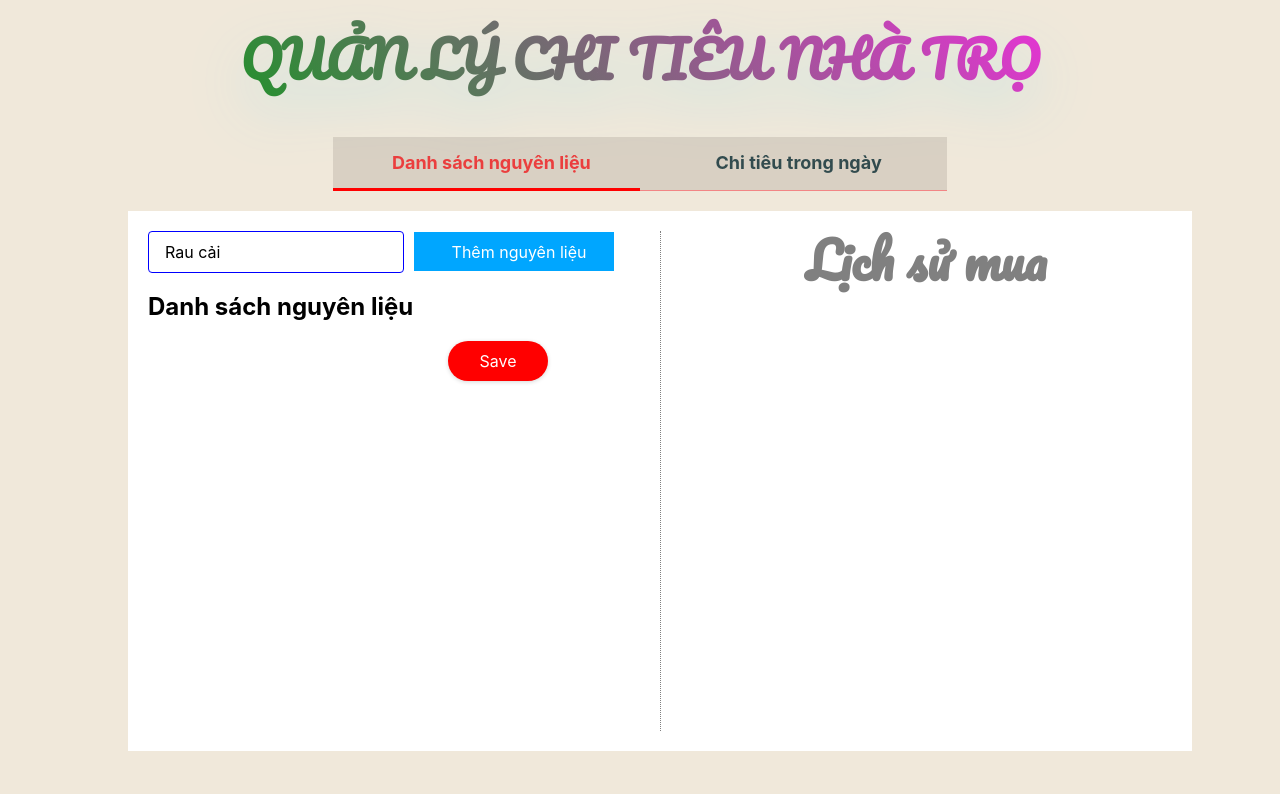
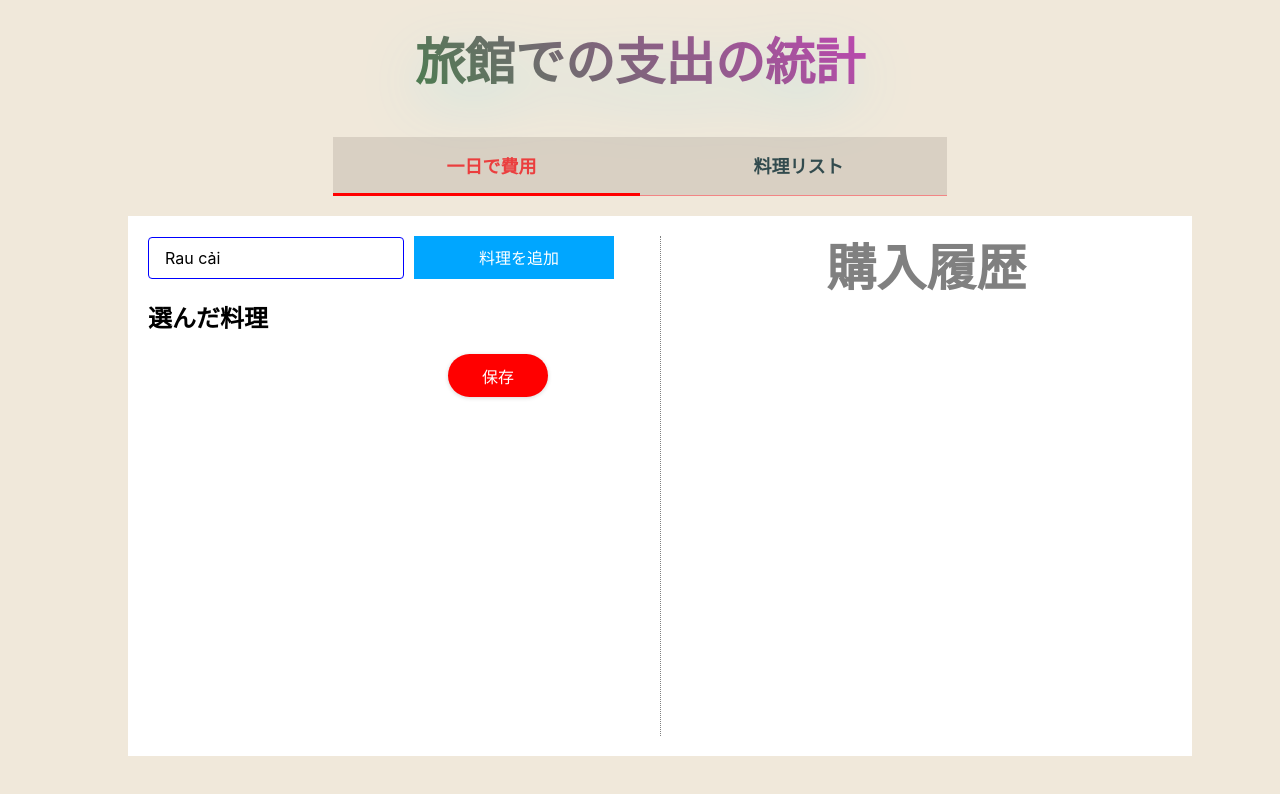
Before and after one commit to nguyengocaocuong/itss-project-react1, a React (Create React App) app: page / in a window 1280 px wide. Shown: the top 794 px of the page. Built offline with nearby package versions, Linux system fonts and the light colour scheme; the HTML template or start-up script is replaced by a standard one.

Commit message:
add Japanese

```diff
--- a/src/App.js
+++ b/src/App.js
@@ -6,7 +6,7 @@ function App() {
   const [id,setId] = useState(1)
   return (
     <div className="App">
-      <h1 className="title">QUẢN LÝ CHI TIÊU NHÀ TRỌ</h1>
+      <h1 className="title">旅館での支出の統計</h1>
       <Menu changeId={setId} id={id}/>
       <MainContent id={id}/>
     </div>
--- a/src/component/daily-cost/DailyCost.jsx
+++ b/src/component/daily-cost/DailyCost.jsx
@@ -18,7 +18,7 @@ const DailyCost = () => {
                 <AddFood add={addDailyData} />
             </div>
             <div className='right-content'>
-                <h1> Lịch sử mua</h1>
+                <h1>購入履歴</h1>
                 <div className='card-container'>
                     {
                         data.length > 0 ? data.map((i, index) => <Card item={i} key={index} />) : <></>
--- a/src/component/daily-cost/add-food/AddFood.jsx
+++ b/src/component/daily-cost/add-food/AddFood.jsx
@@ -16,10 +16,10 @@ const AddFood = ({add}) => {
                     {foods.Thit.map(i => <option key={i.id} value={i.id}>{i.name}</option>)}
                     {foods.Ca.map(i => <option key={i.id} value={i.id}>{i.name}</option>)}
                 </select>
-                <button onClick={()=>handleAddFood(selectId)}><i class="fa fa-plus" aria-hidden="true"></i>Thêm nguyên liệu</button>
+                <button onClick={()=>handleAddFood(selectId)}><i class="fa fa-plus" aria-hidden="true"></i>料理を追加</button>
             </div>
             <div className='list-food'>
-                <h2>Danh sách nguyên liệu</h2>
+                <h2>選んだ料理</h2>
                 {
                     dailyData.listFood.map((i,index) => (
                         <p className='food-item' key={index}>
@@ -30,7 +30,7 @@ const AddFood = ({add}) => {
                     ))
                 }
             </div>
-            <button className='save' onClick={()=>{add(dailyData);setDailyData({date:null,listFood:[]})}}>Save</button>
+            <button className='save' onClick={()=>{add(dailyData);setDailyData({date:null,listFood:[]})}}>保存</button>
         </div>
     );
 }
--- a/src/component/daily-cost/card/Card.jsx
+++ b/src/component/daily-cost/card/Card.jsx
@@ -4,15 +4,14 @@ const sum = (array)=>{
     for(let i = 0;i < array.length;i++) {
         total += parseInt(array[i].price)
     }
-    console.log(total)
     return total
 }
 function Card({item}) {
     return (
         <div className='card'>
-            <p><span>Ngày mua :</span> <span>{item.date}</span></p>
-            <p><span>Tổng số nguyên liệu :</span> <span>{item.listFood.length}</span></p>
-            <p><span>Tổng giá trị :</span> <span>{new Intl.NumberFormat('vi-VN', { style: 'currency', currency: 'VND' }).format(sum(item.listFood))}</span></p>
+            <p><span>日付 :</span> <span>{item.date}</span></p>
+            <p><span>料理の数 :</span> <span>{item.listFood.length}</span></p>
+            <p><span>合計 :</span> <span>{new Intl.NumberFormat('vi-VN', { style: 'currency', currency: 'VND' }).format(sum(item.listFood))}</span></p>
         </div>
     )
 }
--- a/src/component/menu/Menu.jsx
+++ b/src/component/menu/Menu.jsx
@@ -1,7 +1,8 @@
 import './menu.css'
 const menuItems = [
-    { id: 1, icon: "fa fa-cutlery", title: "Danh sách nguyên liệu" },
-    { id: 2, icon: "fa fa-shopping-basket", title: "Chi tiêu trong ngày" }
+    { id: 1, icon: "fa fa-shopping-basket", title: "一日で費用" },
+    { id: 2, icon: "fa fa-cutlery", title: "料理リスト" }
+
 ]
 function Menu({ changeId, id }) {
     return (
```
